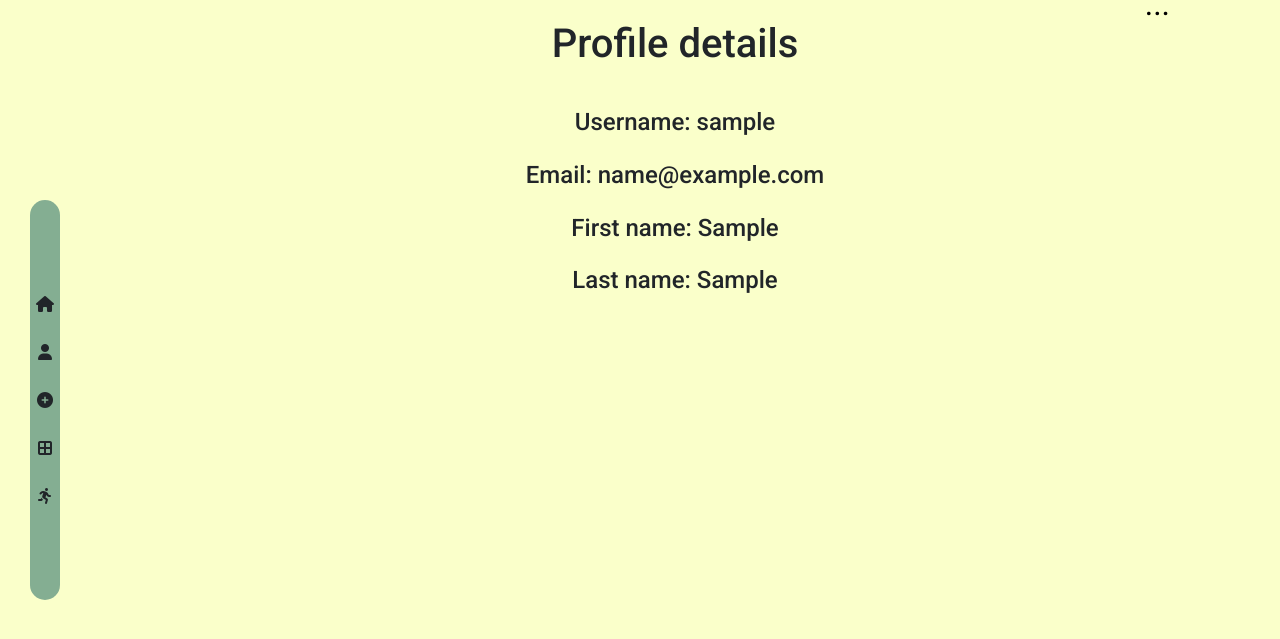
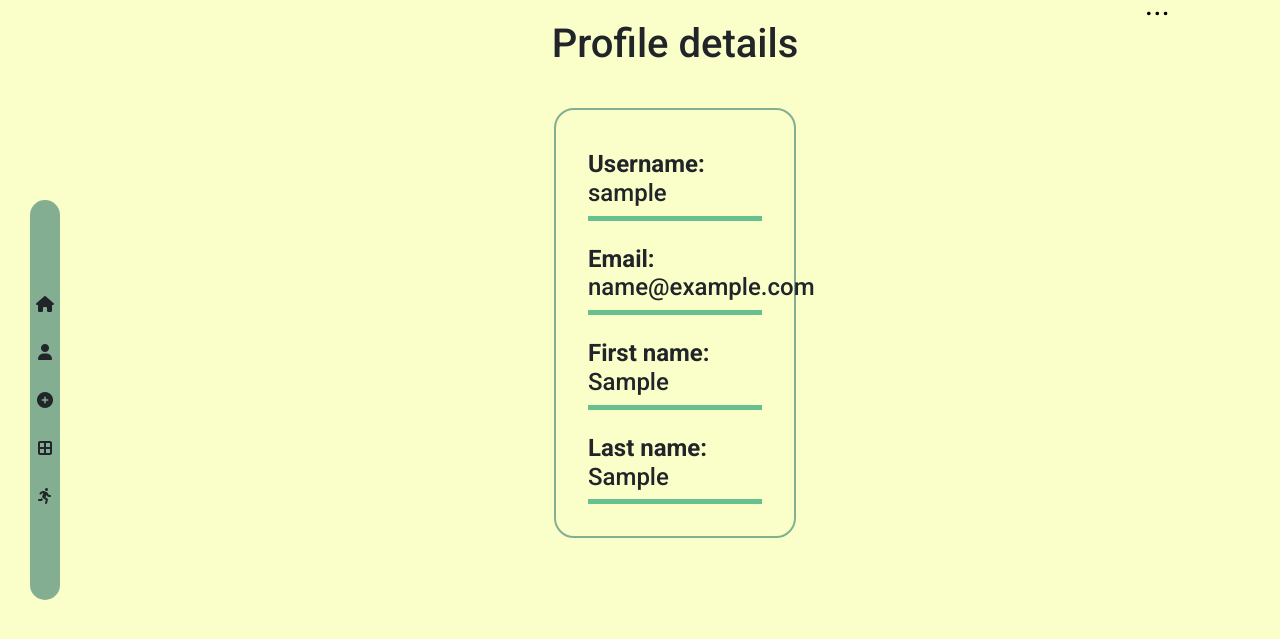
Before and after one commit to mariami57/TodoApp, a Django app: page /accounts/1/details/ in a window 1280 px wide. Shown: the top 639 px of the page. Run offline with Django 5.2, Linux system fonts and the light colour scheme; a user stored in the database is signed in; tables that the repository leaves empty hold one stand-in row (values such as "Sample post").

Commit message:
updated profiledetails styles

```diff
--- a/static/css/profile.css
+++ b/static/css/profile.css
@@ -1,3 +1,14 @@
 .user-info {
+    margin: 0;
+    line-height: 2.5rem;
+    padding: 2rem;
+}
+
+.user-info h4 {
+  margin: 0;
+  padding: 0.5rem 0;
+  width: 100%;
+  border-bottom: 5px solid rgb(103, 192, 144);
+  text-align:left;
 
 }
--- a/static/css/styles.css
+++ b/static/css/styles.css
@@ -1,3 +1,4 @@
 @import "base.css";
 @import "forms.css";
 @import "tasks.css";
+@import "profile.css";
--- a/templates/accounts/profile-details.html
+++ b/templates/accounts/profile-details.html
@@ -13,11 +13,11 @@
               </div>
             </details>
         </div>
-        <div class="user-info d-flex flex-column gap-3 justify-content-center align-items-center">
-            <h4>Username: {{ request.user.username }}</h4>
-            <h4>Email: {{ request.user.email }}</h4>
-            <h4>First name: {{ request.user.profile.first_name }}</h4>
-            <h4>Last name: {{ request.user.profile.first_name }}</h4>
+        <div class="user-info forms d-flex flex-column gap-3 justify-content-center align-items-center">
+            <h4><b>Username:</b> {{ request.user.username }}</h4>
+            <h4><b>Email:</b> {{ request.user.email }}</h4>
+            <h4><b>First name:</b> {{ request.user.profile.first_name }}</h4>
+            <h4><b>Last name:</b> {{ request.user.profile.first_name }}</h4>
         </div>
 
     </div>
```
